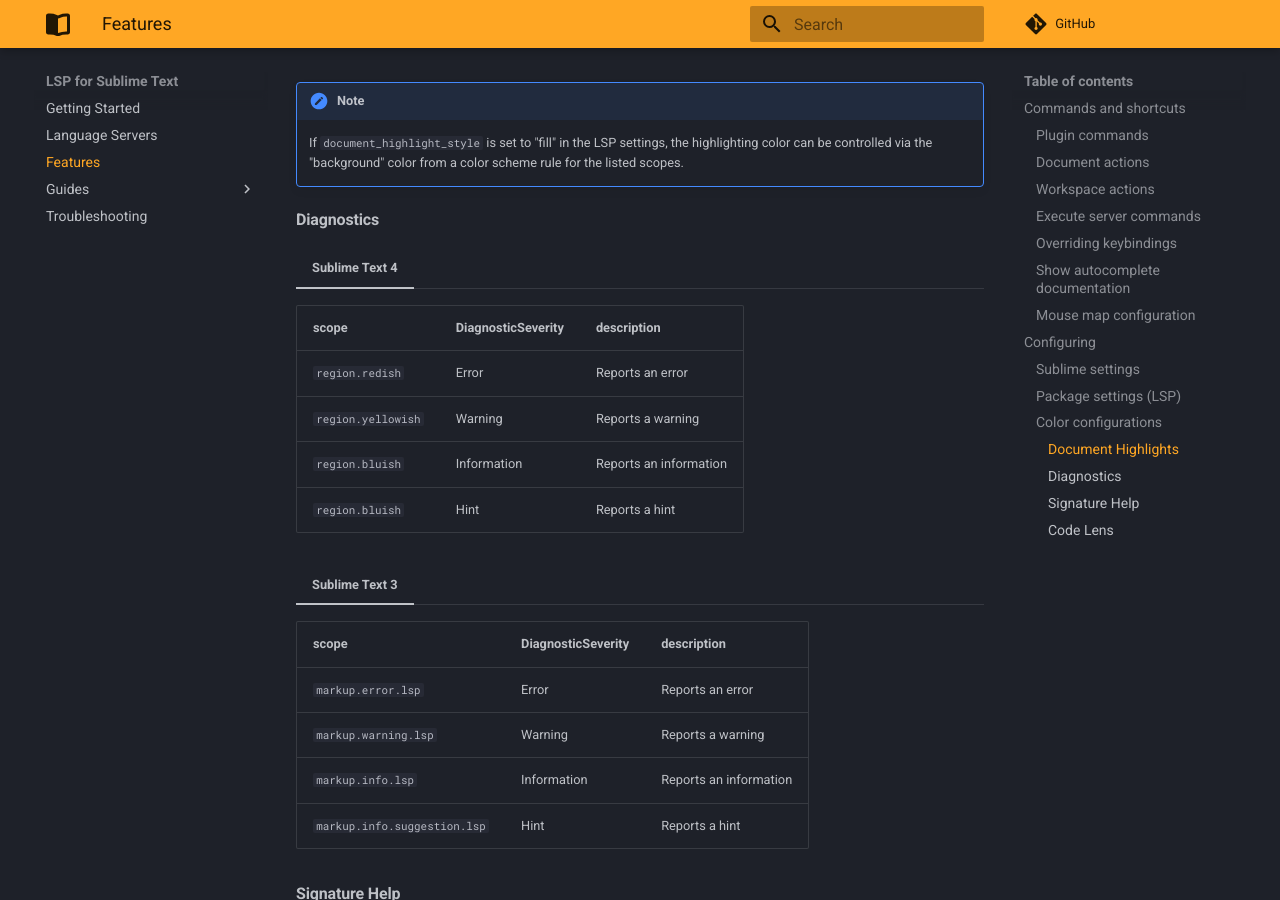
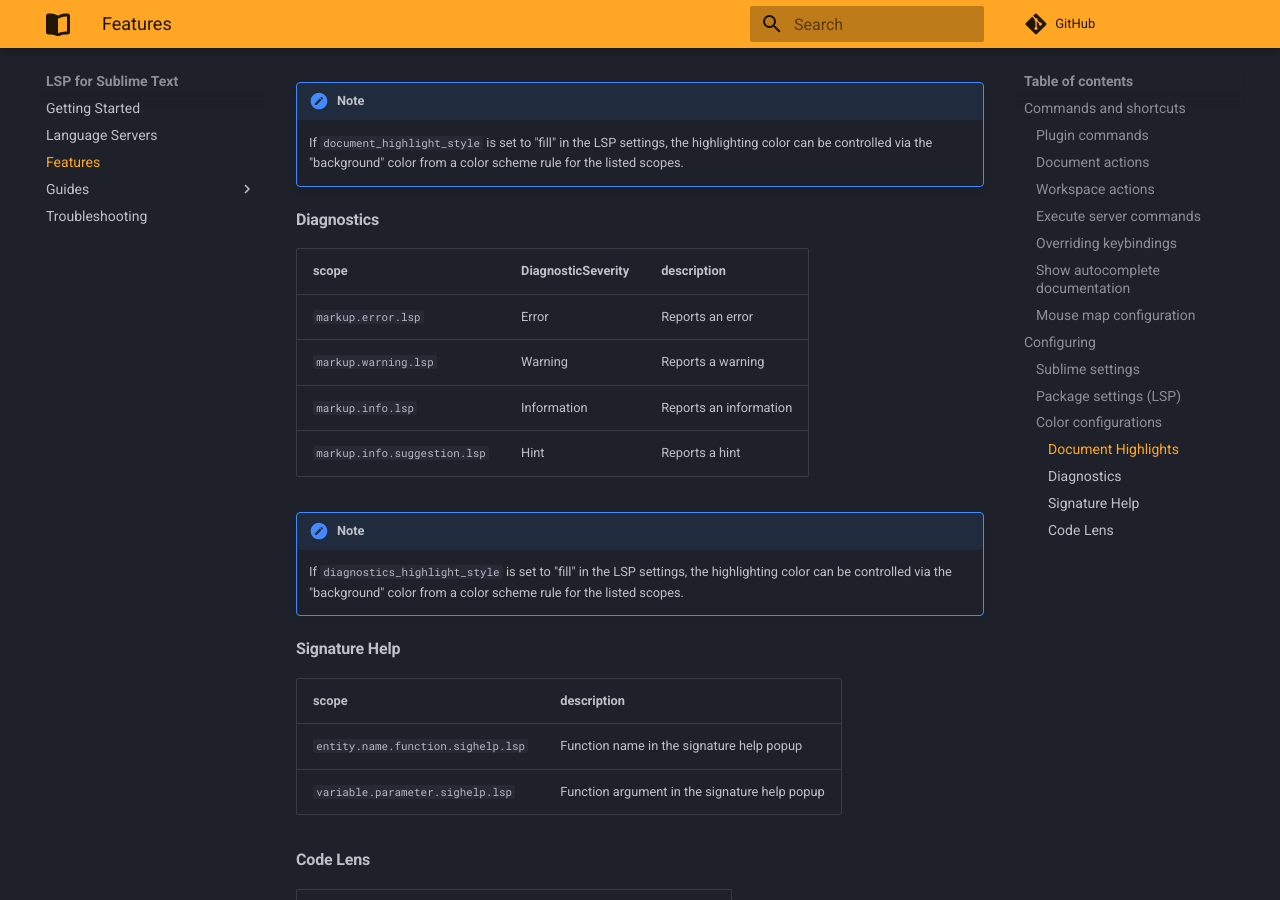
Before and after one commit to sublimelsp/LSP, an MkDocs documentation site: the page built from docs/src/features.md, in a window 1280 px wide and 900 px high, scrolled down 6587 px. Built offline with MkDocs 1.6.1 and Material for MkDocs 9.7.7, drawn with Linux system fonts in a browser that asks for light colours; comment, search, counter and statistics services are not loaded.

Commit message:
Add back markup scopes for diagnostic severities

```diff
--- a/docs/src/features.md
+++ b/docs/src/features.md
@@ -213,21 +213,15 @@
 
 #### Diagnostics
 
-=== "Sublime Text 4"
-| scope | DiagnosticSeverity | description |
-| ----- | ------------------ | ----------- |
-| `region.redish` | Error | Reports an error |
-| `region.yellowish` | Warning | Reports a warning |
-| `region.bluish` | Information | Reports an information |
-| `region.bluish` | Hint | Reports a hint |
-
-=== "Sublime Text 3"
 | scope | DiagnosticSeverity | description |
 | ----- | ------------------ | ----------- |
 | `markup.error.lsp` | Error | Reports an error |
 | `markup.warning.lsp` | Warning | Reports a warning |
 | `markup.info.lsp` | Information | Reports an information |
 | `markup.info.suggestion.lsp` | Hint | Reports a hint |
+
+!!! note
+    If `diagnostics_highlight_style` is set to "fill" in the LSP settings, the highlighting color can be controlled via the "background" color from a color scheme rule for the listed scopes.
 
 #### Signature Help
 
```
Also changed, not shown: 1 other file.
